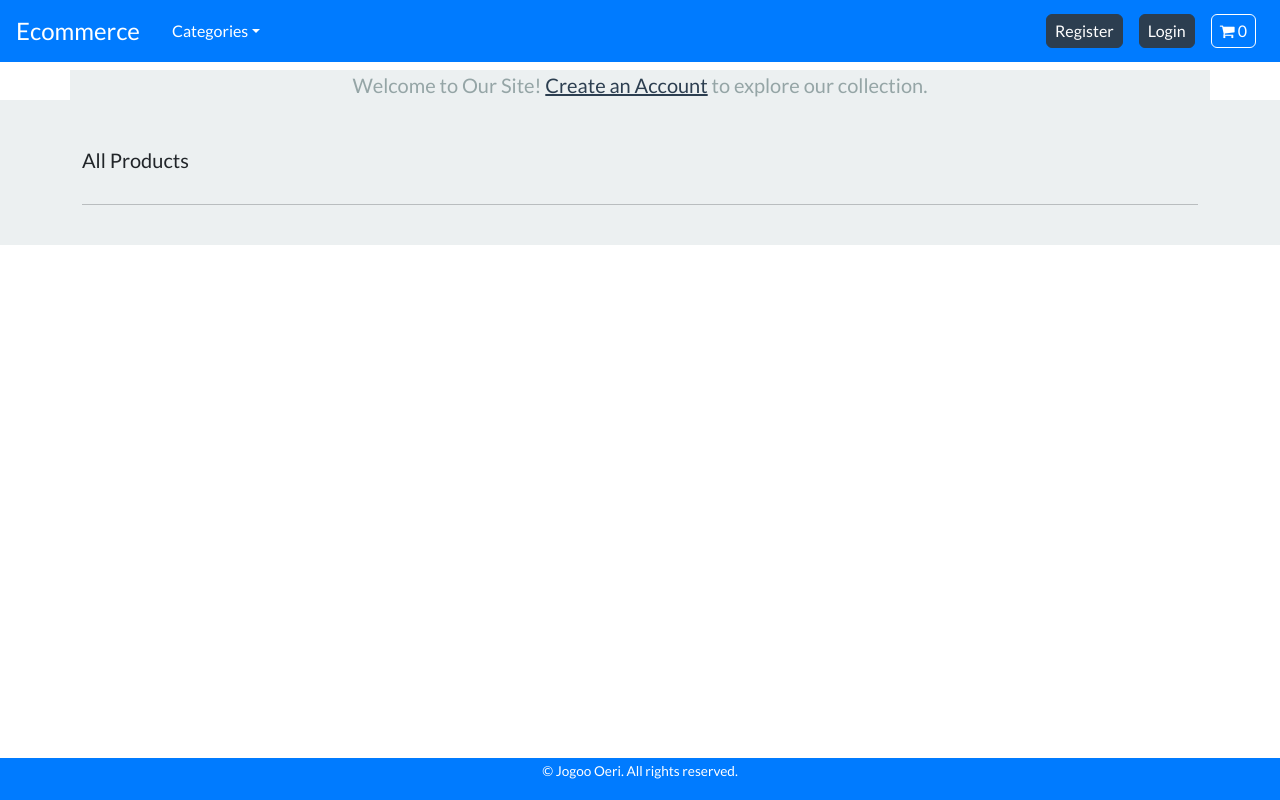
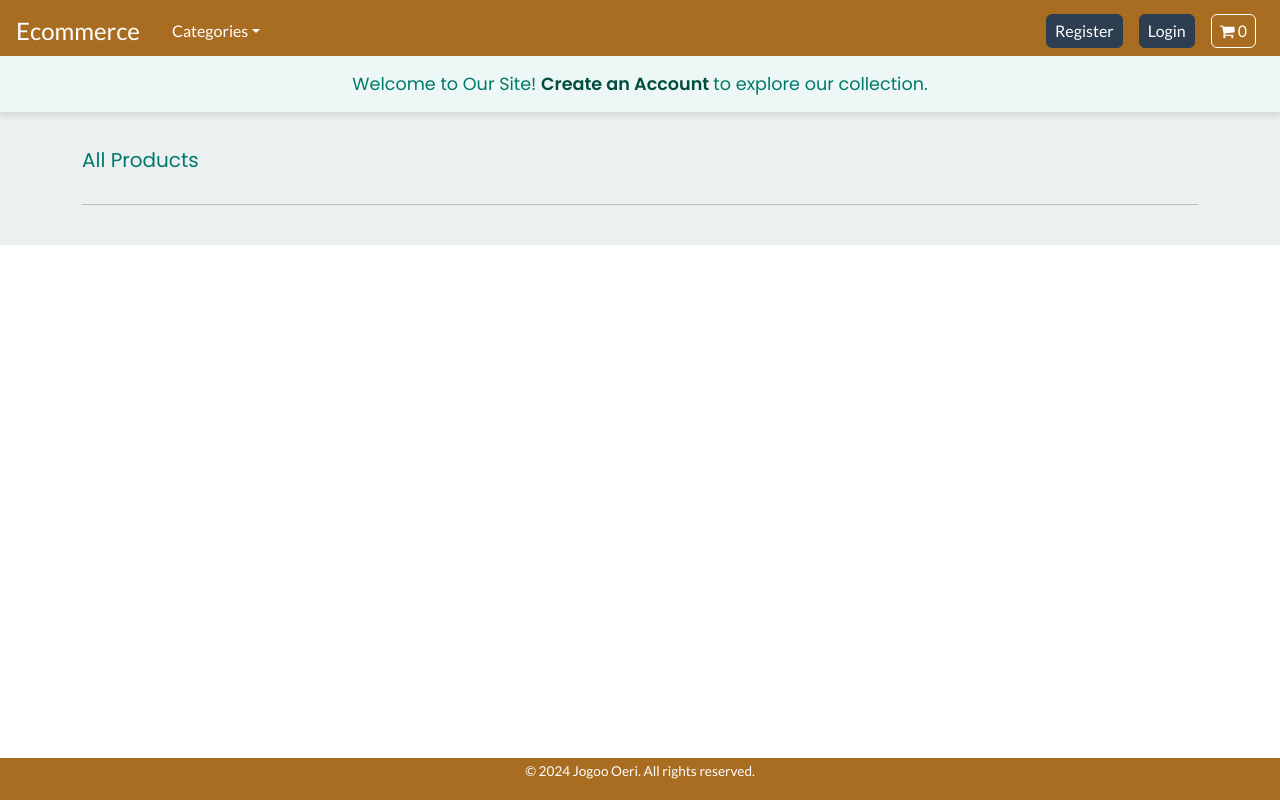
Before and after one commit to oerijogoo/mpesapay, a Django app: page / in a window 1280 px wide. Run offline with Django 4.2, Linux system fonts and the light colour scheme; data that the repository does not hold is empty; some libraries are stand-ins or nearby versions.

Commit message:
bg color

```diff
--- a/static/js/app.js
+++ b/static/js/app.js
@@ -14,14 +14,19 @@
 }
 
 
+.intro-section {
+    position: fixed;
+    top: 0;
+    width: 100%;
+    z-index: 1030;
+    background-color: #f8f9fa; /* Matches the bg-light class */
+    padding: 10px 0;
+    box-shadow: 0 2px 5px rgba(0, 0, 0, 0.1);
+}
+body {
+    padding-top: 60px; /* Adjust this based on the height of .intro-section */
+}
 
-
-/* Thin Introduction Section */
-.intro-section {
-    padding: 0.5rem 0; /* Thin height similar to navbar */
-    font-size: 0.9rem; /* Small text size */
-    border-bottom: 1px solid #ddd; /* Subtle border for separation */
-}
 
 /* Prevent Overlap with Navbar */
 .navbar + .intro-section {
--- a/store/templates/store/base.html
+++ b/store/templates/store/base.html
@@ -12,6 +12,7 @@
     <!-- CSS -->
     <link rel="stylesheet" href="https://bootswatch.com/5/flatly/bootstrap.min.css">
     <link rel="stylesheet" href="https://cdnjs.cloudflare.com/ajax/libs/font-awesome/4.7.0/css/font-awesome.min.css">
+    <link href="https://fonts.googleapis.com/css2?family=Poppins:wght@300;400;600&display=swap" rel="stylesheet">
 
     <!-- JavaScript -->
     <script src="https://code.jquery.com/jquery-3.5.1.min.js" crossorigin="anonymous"></script>
@@ -25,7 +26,7 @@
             width: 100%;
             z-index: 1000;
             padding: 0.5rem 1rem;
-            background-color: #007bff; /* Bootstrap primary color */
+            background-color: #a96d22; /* Bootstrap primary color */
             display: flex;
             align-items: center;
             justify-content: space-between; /* Ensure space between groups */
@@ -135,7 +136,7 @@
         position: fixed;
         bottom: 0;
         width: 100%;
-        background-color: #007bff;
+        background-color: #a96d22;
         padding: 5px 0;
         color: white;
         text-align: center;
@@ -209,7 +210,17 @@
 <footer>
     <p>&copy; <span id="current-year"></span> Jogoo Oeri. All rights reserved.</p>
 </footer>
-<script src="{% static 'js/app.js' %}"></script>
+    <script>
+           const currentYearElement = document.getElementById('current-year');
+if (currentYearElement) {
+    currentYearElement.textContent = new Date().getFullYear();
+} else {
+    console.error('Current year element not found');
+}
+
+    </script>
+
+
 </body>
 
 </html>
--- a/store/templates/store/store.html
+++ b/store/templates/store/store.html
@@ -5,18 +5,44 @@
 {% block content %}
 
 <!-- Introduction Section -->
-<section class="text-center container bg-light sticky-top intro-section">
-    <div class="row align-items-center">
-        <div class="col">
-            <p class="lead text-muted mb-0 small">Welcome to Our Site! <a href="{% url 'register' %}" class="text-primary">Create an Account</a> to explore our collection.</p>
+<section style="
+    position: fixed;
+    top: 56px; /* Adjust for navbar height */
+    left: 0;
+    width: 100%;
+    background-color: #edf7f5; /* Sea spray color */
+    z-index: 1050;
+    padding: 15px 0;
+    text-align: center;
+    font-family: 'Poppins', sans-serif; /* Modern and clean font */
+    box-shadow: 0 4px 6px rgba(0, 0, 0, 0.1);">
+    <div class="container">
+        <div class="row align-items-center">
+            <div class="col">
+                <p style="
+                    font-size: 1.1rem;
+                    color: #00796b; /* Muted teal text */
+                    margin: 0;">
+                    Welcome to Our Site!
+                    <a href="{% url 'register' %}" style="
+                        color: #004d40; /* Rich teal for link */
+                        font-weight: bold;
+                        text-decoration: none;">
+                        Create an Account
+                    </a>
+                    to explore our collection.
+                </p>
+            </div>
         </div>
     </div>
 </section>
 
 <!-- All Products Section -->
-<div class="album py-5 bg-light">
+<div class="album py-5 bg-light" style="margin-top: 100px;"> <!-- Adjust margin for fixed section -->
     <div class="container">
-        <div class="pb-3 h5">All Products</div>
+        <div class="pb-3 h5" style="
+            font-family: 'Poppins', sans-serif;
+            color: #00796b;">All Products</div>
         <hr>
         <div class="row row-cols-1 row-cols-sm-2 row-cols-md-3 row-cols-lg-5 g-4">
             {% for product in all_products %}
@@ -27,11 +53,12 @@
                         class="card-img-top img-fluid"
                         src="{{ product.image.url }}"
                         alt="{{ product.title }}"
-                        style="object-fit: cover;"
-                    >
+                        style="object-fit: cover;">
                     <!-- Card Content -->
                     <div class="card-body d-flex flex-column">
-                        <h6 class="card-title">
+                        <h6 class="card-title" style="
+                            font-family: 'Poppins', sans-serif;
+                            color: #004d40;">
                             <a class="text-info text-decoration-none" href="{{ product.get_absolute_url }}">
                                 {{ product.title }}
                             </a>
@@ -49,5 +76,5 @@
         </div>
     </div>
 </div>
-<script src="{% static 'js/app.js' %}"></script>
+
 {% endblock %}
```
Lines whose indentation alone changed are shown as unchanged.
